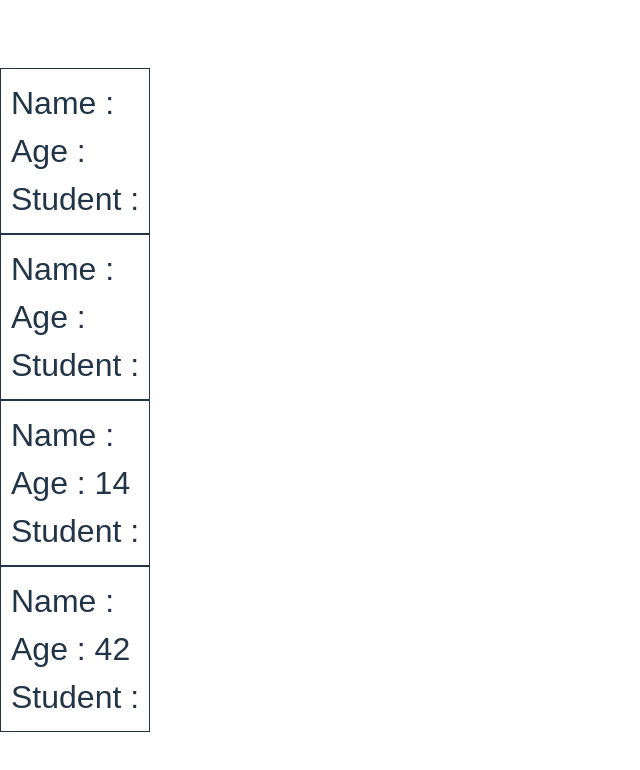
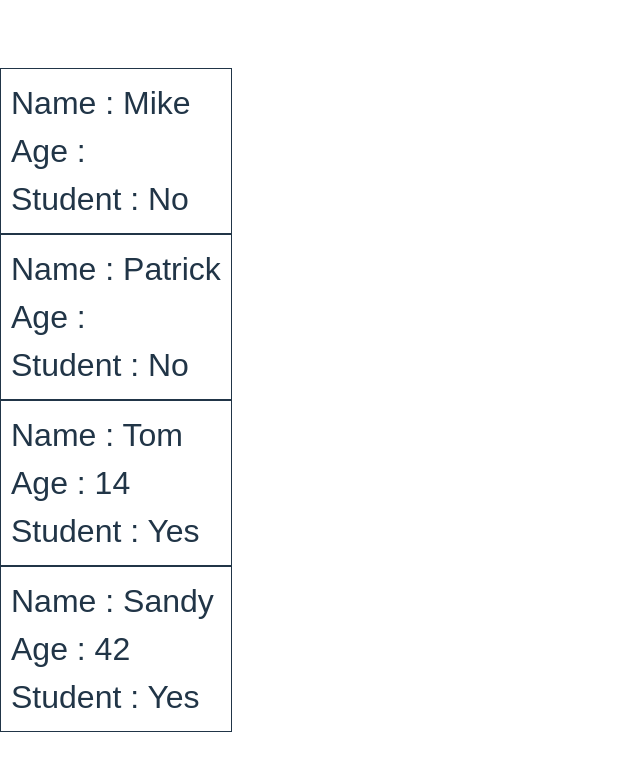
Before and after one commit to dim50dim/react_br, a React (Vite) app in the folder bro/: page / in a window 1280 px wide. Shown: the top 770 px of the page, without its empty margins (0-640 px from the left). Built offline with nearby package versions, Linux system fonts and the light colour scheme.

Commit message:
removed types of name - and it works.

```diff
--- a/bro/src/App.tsx
+++ b/bro/src/App.tsx
@@ -7,10 +7,10 @@ function App() {
 
   return (
     <>
-<Student name:string ='Mike' age:number={54} isStudent:boolean={false}/>
-<Student name:string='Patrick' age:number={33} isStudent={false}/>
-<Student name:string ='Tom' age={14} isStudent={true}/>
-<Student name:string='Sandy' age={42} isStudent={true}/>
+<Student name ='Mike' age:number={54} isStudent:boolean={false}/>
+<Student name='Patrick' age:number={33} isStudent={false}/>
+<Student name ='Tom' age={14} isStudent={true}/>
+<Student name='Sandy' age={42} isStudent={true}/>
     </>
   )
 }
--- a/bro/src/components/Student.tsx
+++ b/bro/src/components/Student.tsx
@@ -5,7 +5,7 @@ export default function Student(props) {
          <div className="student">
             <p>Name : {props.name} </p>
             <p>Age : {props.age} </p>
-            <p>Student : {props.isStudent} </p>
+            <p>Student : {props.isStudent ? 'Yes' : 'No'} </p>
          </div>
         </>
     )
```
